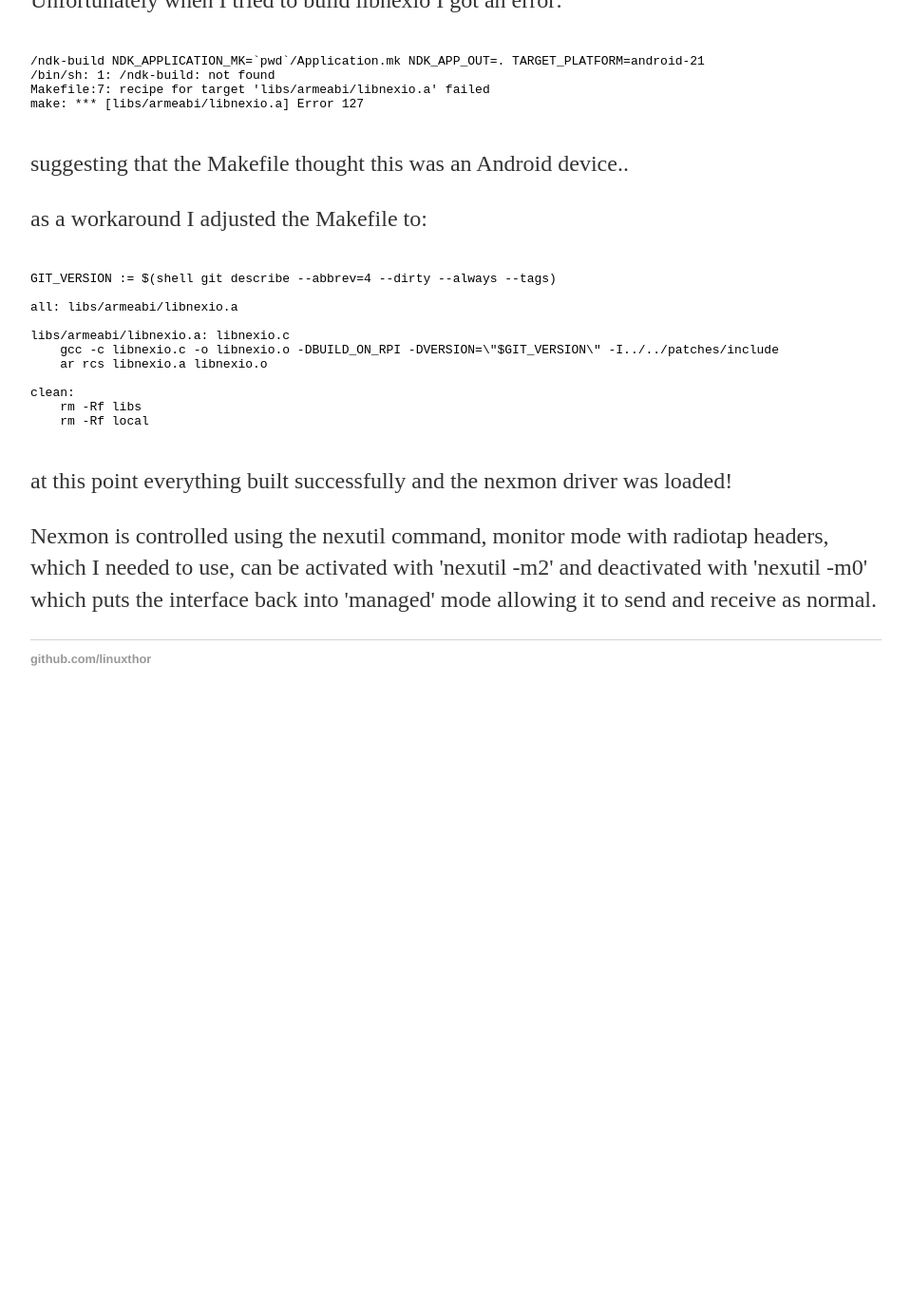
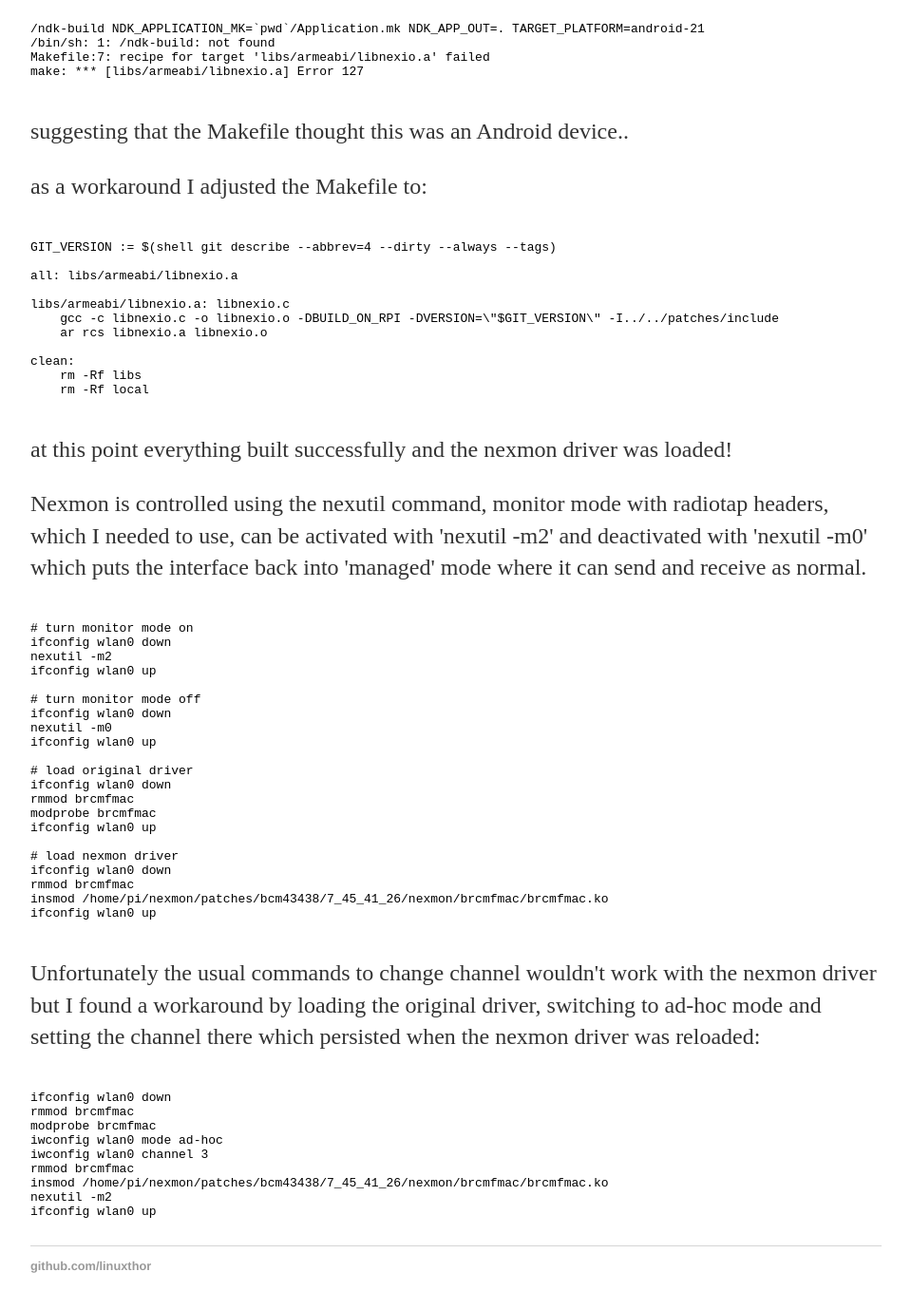
Before and after one commit to linuxthor/linuxthor.github.io, a Jekyll site: the page built from projects/pi-zero-w-monitor-mode/index.html, in a window 1280 px wide and 1400 px high, scrolled down 1171 px. Shown: the top 1379 px of the window at 95% size, without its empty margins (160-1119 px from the left). Built offline with Jekyll 4.4.1, drawn with Linux system fonts in a browser that asks for light colours; before the commit the page ends 1932 px from its top, so only the background shows below that; some of the changed text lies outside the part shown.

Commit message:
Update index.html

```diff
--- a/projects/pi-zero-w-monitor-mode/index.html
+++ b/projects/pi-zero-w-monitor-mode/index.html
@@ -71,7 +70,44 @@ clean:
 	   at this point everything built successfully and the nexmon driver was loaded!
 	   <p>Nexmon is controlled using the nexutil command, monitor mode with radiotap headers, which I needed to use, can be
 	   activated with 'nexutil -m2' and deactivated with 'nexutil -m0' which puts the interface back into 'managed' mode
-	   allowing it to send and receive as normal.<p>
+	   where it can send and receive as normal.<p>
+	   <pre><code>
+# turn monitor mode on
+ifconfig wlan0 down
+nexutil -m2
+ifconfig wlan0 up
+
+# turn monitor mode off
+ifconfig wlan0 down
+nexutil -m0
+ifconfig wlan0 up
+
+# load original driver
+ifconfig wlan0 down
+rmmod brcmfmac
+modprobe brcmfmac
+ifconfig wlan0 up
+
+# load nexmon driver
+ifconfig wlan0 down
+rmmod brcmfmac
+insmod /home/pi/nexmon/patches/bcm43438/7_45_41_26/nexmon/brcmfmac/brcmfmac.ko
+ifconfig wlan0 up
+	   </code></pre>
+	   <p>Unfortunately the usual commands to change channel wouldn't work with the nexmon driver but I found a workaround
+           by loading the original driver, switching to ad-hoc mode and setting the channel there which persisted when the nexmon
+           driver was reloaded:<p>
+	   <pre><code>
+ifconfig wlan0 down
+rmmod brcmfmac
+modprobe brcmfmac
+iwconfig wlan0 mode ad-hoc
+iwconfig wlan0 channel 3
+rmmod brcmfmac
+insmod /home/pi/nexmon/patches/bcm43438/7_45_41_26/nexmon/brcmfmac/brcmfmac.ko
+nexutil -m2
+ifconfig wlan0 up
+           </code></pre>
 
 </div>
 <!-- /.blurb -->
```
Also changed, not shown: other parts of projects/pi-zero-w-monitor-mode/index.html (+1 -2 lines).
